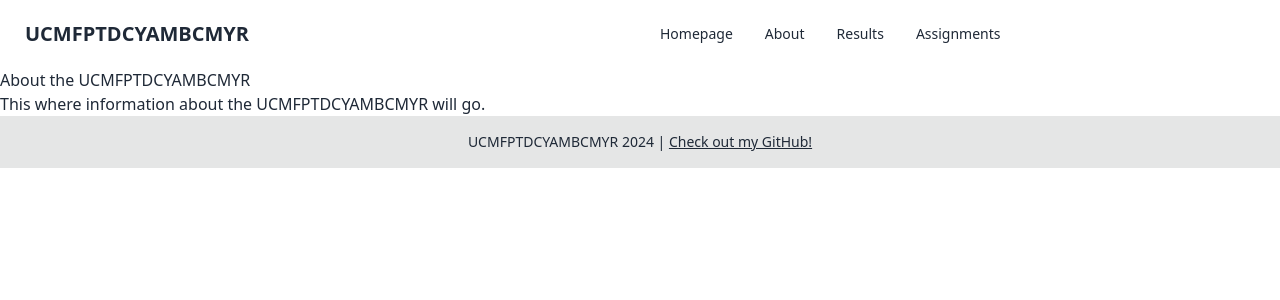
After one commit to matthewkdies/football-pool, a Flask app: page /about in a window 1280 px wide. The commit adds this page. Shown: the top 300 px of the page. Run offline with Flask 3, Linux system fonts and the light colour scheme; style sheets or scripts are compiled from the project's sources; parts of the project's set-up code (start-up, migrations or seed data) failed here and were passed over.

Commit message:
Adding about and results placeholders.

```diff
--- /dev/null
+++ b/apps/football_pool/templates/about.html
@@ -0,0 +1,8 @@
+{% extends 'base.html' %}
+
+{% block title %}About{% endblock %}
+
+{% block content %}
+    <h1>About the UCMFPTDCYAMBCMYR</h1>
+    <p>This where information about the UCMFPTDCYAMBCMYR will go.</p>
+{% endblock %}
--- a/apps/football_pool/templates/layout/navbar.html
+++ b/apps/football_pool/templates/layout/navbar.html
@@ -19,6 +19,7 @@
         tabindex="0"
         class="menu menu-sm dropdown-content bg-base-100 rounded-box z-[1] mt-3 w-52 p-2 shadow">
         <li><a href="/">Homepage</a></li>
+        <li><a href="/about">About</a></li>
         <li><a href="/results">Results</a></li>
         <li><a href="/assignments">Assignments</a></li>
     </ul>
@@ -28,6 +29,7 @@
   <div class="navbar-center hidden lg:flex">
     <ul class="menu menu-horizontal px-1">
       <li><a href="/">Homepage</a></li>
+      <li><a href="/about">About</a></li>
       <li><a href="/results">Results</a></li>
       <li><a href="/assignments">Assignments</a></li>
     </ul>
--- a/apps/football_pool/views.py
+++ b/apps/football_pool/views.py
@@ -25,6 +25,16 @@ def assignments():
     return render_template("assignments.html", owners=owners)
 
 
+@app_blueprint.route("/results")
+def results():
+    return render_template("results.html")
+
+
+@app_blueprint.route("/about")
+def about():
+    return render_template("about.html")
+
+
 @app_blueprint.route("/test")
 def test():
     teams: list[Team] = Team.query.all()
```
Also changed, not shown: apps/football_pool/templates/results.html (added, +8 -0 lines).
